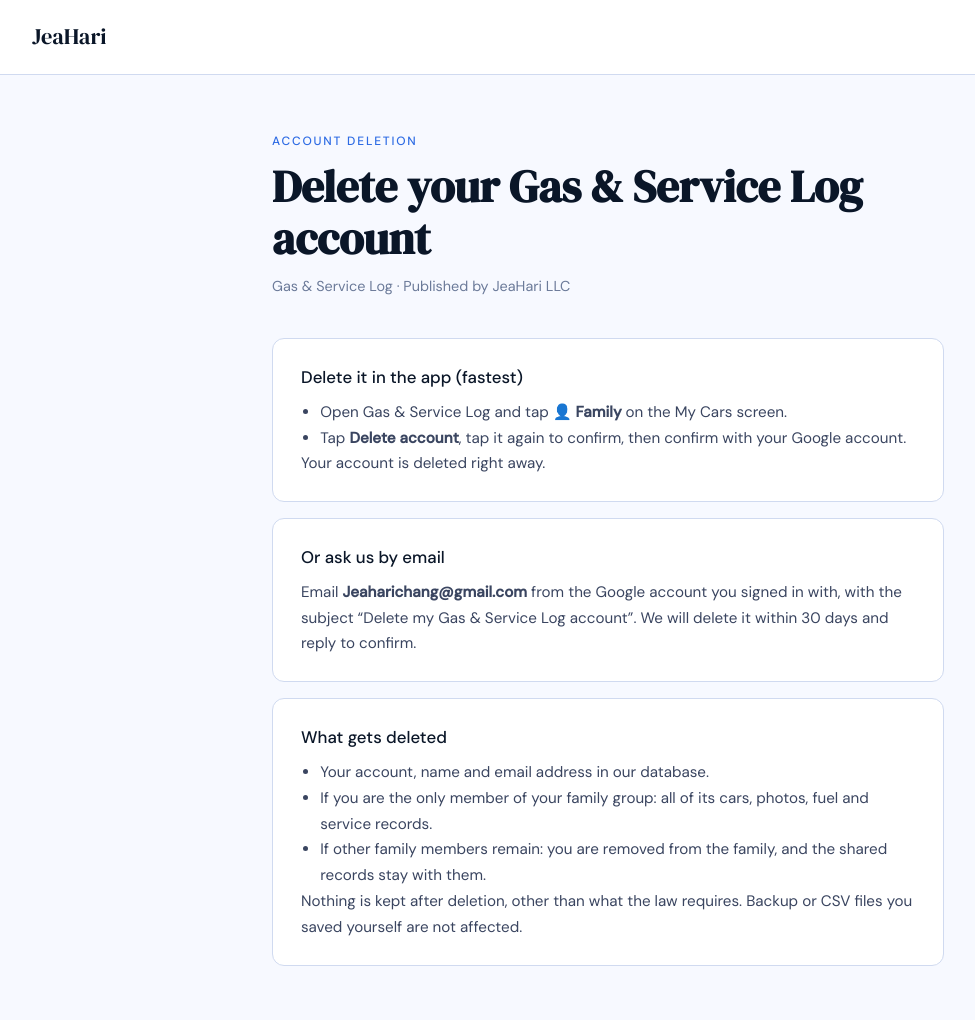
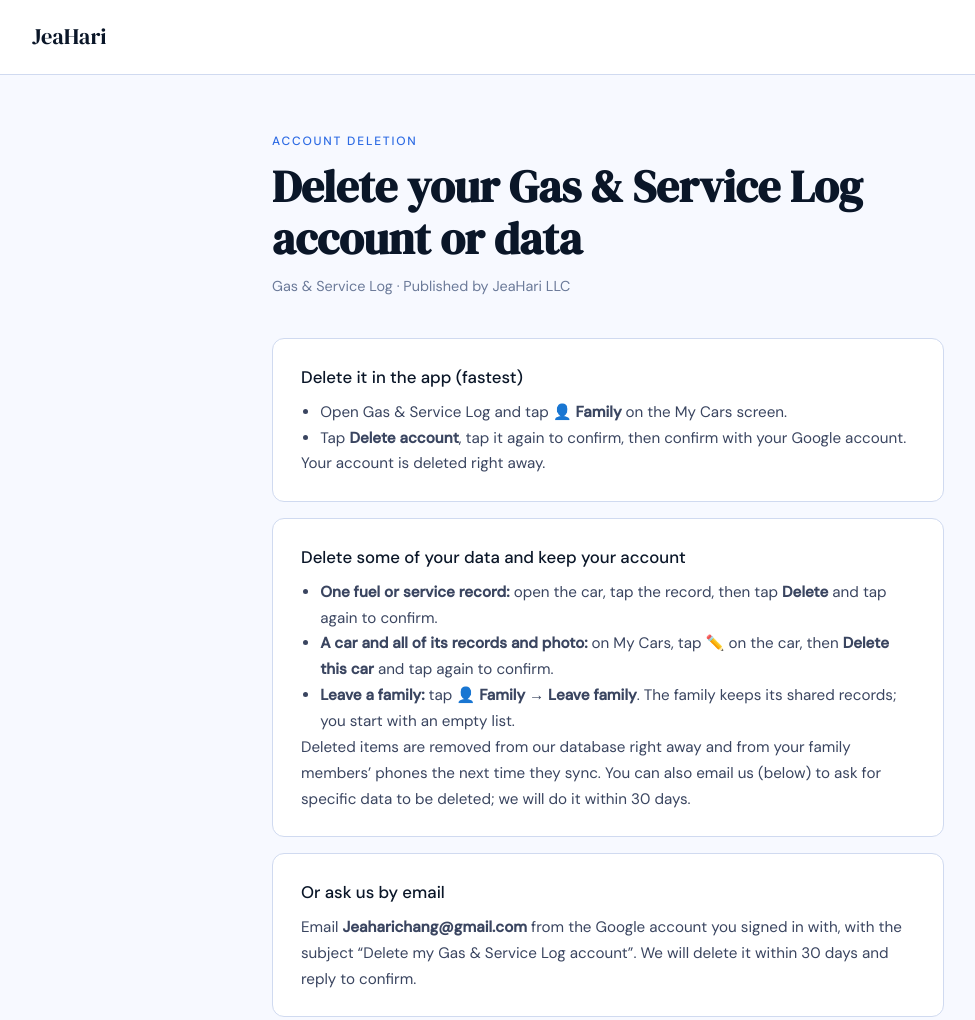
Before and after one commit to jeahari/jeahari.github.io, a plain HTML site: page gas-log-delete-account.html in a window 1280 px wide. Shown: the top 1020 px of the page, without its empty margins (32-1007 px from the left). Drawn offline with Linux system fonts and the light colour scheme.

Commit message:
Gas & Service Log: explain deleting data without deleting the account
Co-Authored-By: Claude Opus 5.5 <noreply@anthropic.com>
Claude-Session: https://claude.ai/code/session_01ANrf2urBQYebUMFq7YqxpZ

```diff
--- a/gas-log-delete-account.html
+++ b/gas-log-delete-account.html
@@ -27,7 +27,7 @@
 <header><a href="./">JeaHari</a></header>
 <main>
   <div class="label">Account deletion</div>
-  <h1>Delete your Gas &amp; Service Log account</h1>
+  <h1>Delete your Gas &amp; Service Log account or data</h1>
   <p class="updated">Gas &amp; Service Log · Published by JeaHari LLC</p>
 
   <div class="block">
@@ -37,6 +37,16 @@
       <li>Tap <strong>Delete account</strong>, tap it again to confirm, then confirm with your Google account.</li>
     </ul>
     <p>Your account is deleted right away.</p>
+  </div>
+
+  <div class="block" id="delete-data">
+    <h2>Delete some of your data and keep your account</h2>
+    <ul>
+      <li><strong>One fuel or service record:</strong> open the car, tap the record, then tap <strong>Delete</strong> and tap again to confirm.</li>
+      <li><strong>A car and all of its records and photo:</strong> on My Cars, tap ✏️ on the car, then <strong>Delete this car</strong> and tap again to confirm.</li>
+      <li><strong>Leave a family:</strong> tap <strong>👤 Family → Leave family</strong>. The family keeps its shared records; you start with an empty list.</li>
+    </ul>
+    <p>Deleted items are removed from our database right away and from your family members’ phones the next time they sync. You can also email us (below) to ask for specific data to be deleted; we will do it within 30 days.</p>
   </div>
 
   <div class="block">
```
